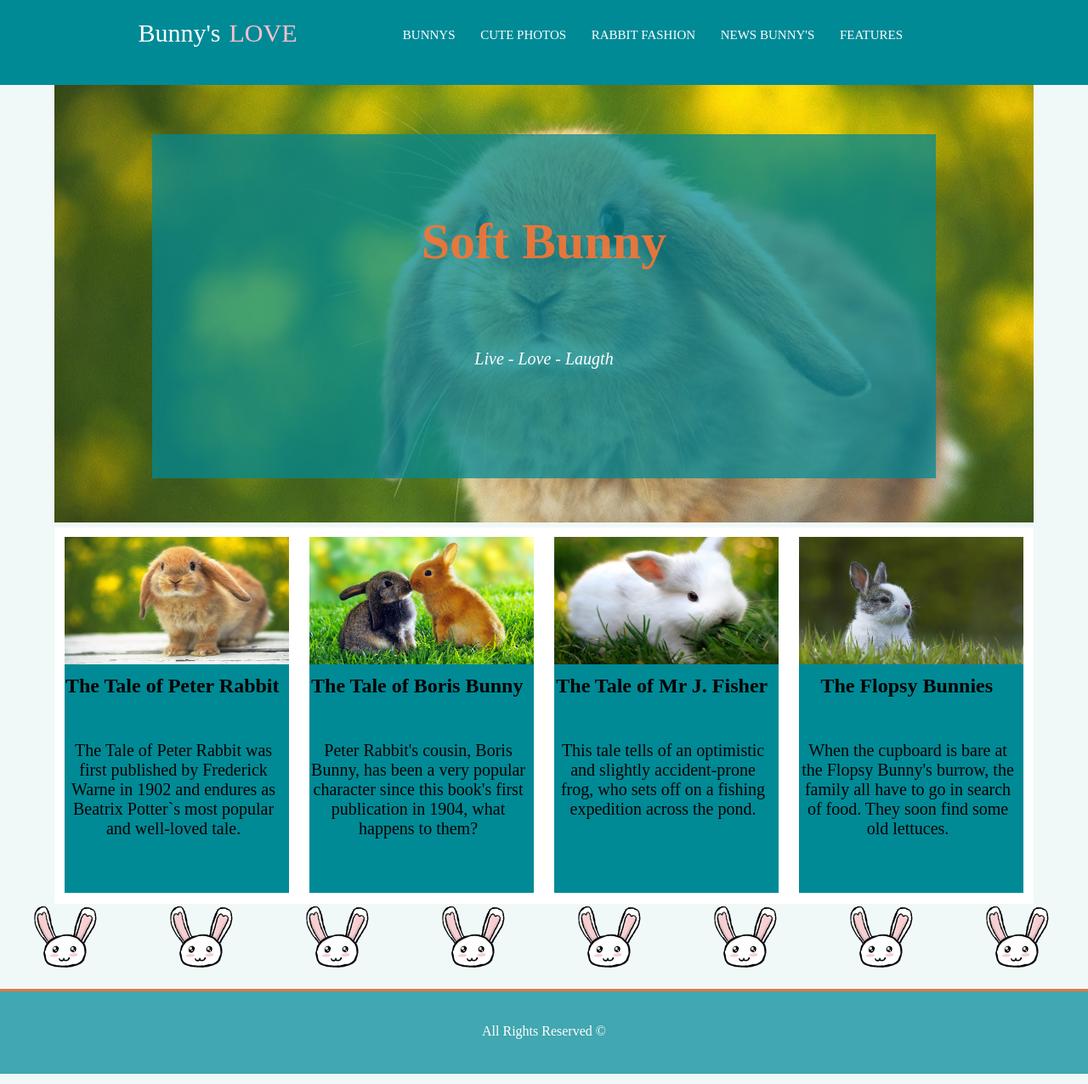
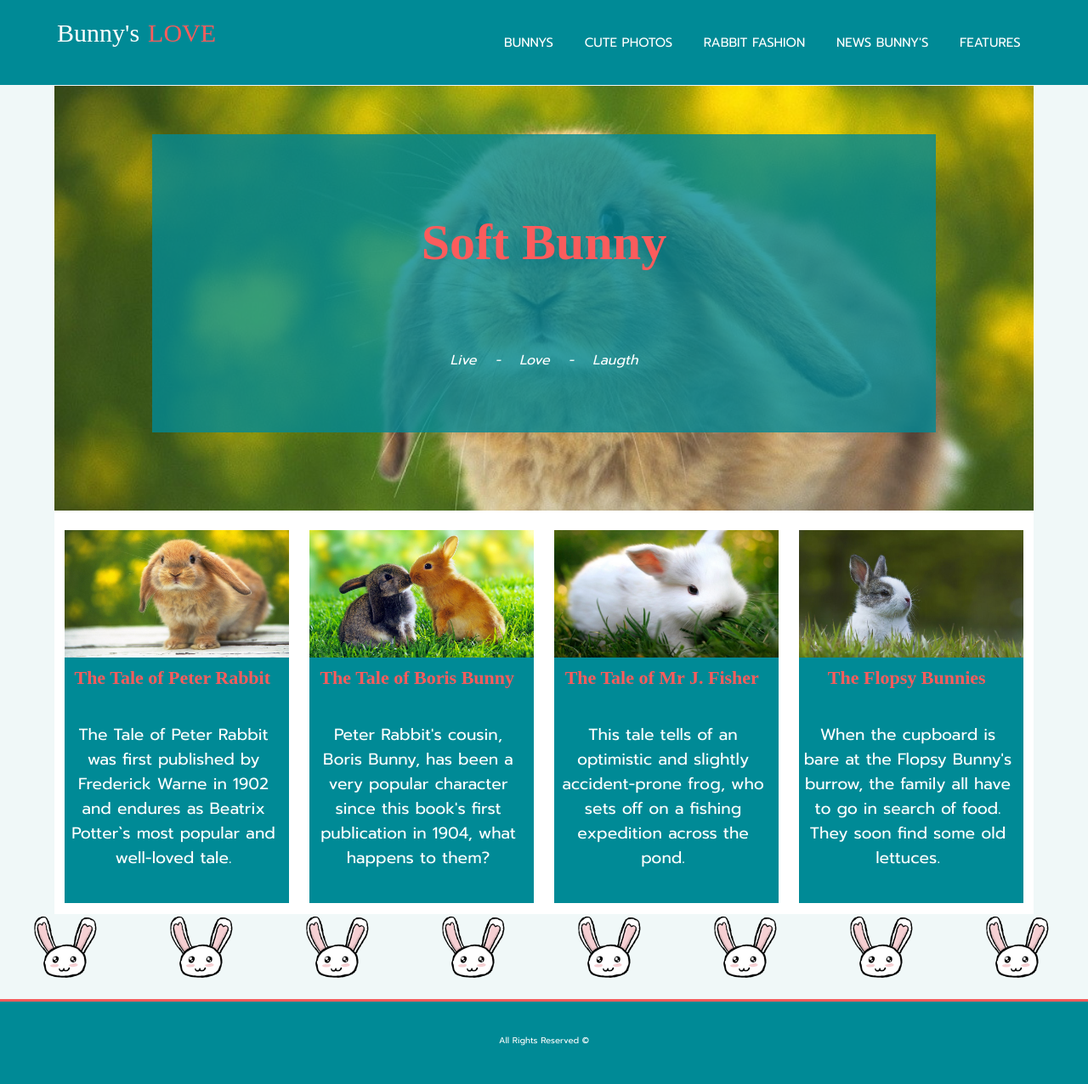
Before and after one commit to Monivillagra/bunny-love, a plain HTML site: page index.html in a window 1280 px wide. Shown: the whole page at 85% size. Drawn offline with Linux system fonts and the light colour scheme; a web font is replaced by a local one.

Commit message:
actualizando tipografia

```diff
--- a/css/main.css
+++ b/css/main.css
@@ -17,8 +17,8 @@ body {
 	height: 100px;
 }
 .titulo {
-    text-align: center;
     margin-top: 1%;
+    font-family: "Baloo Paaji";
 }
 .pbonny {
 	color: white;
@@ -27,13 +27,19 @@ body {
 	margin: 10px 3px;
 }
 .plove {
-	color: pink;
+	color: rgb(251, 92, 92);
 	display: inline-block;
 	font-size: 30px;
 	margin: 10px 3px;
 }
 .menu {
-    text-align: center;
+    /*text-align: right;*/
+    /*font-family: prompt;*/
+}
+.list1 {
+	margin-right: -20%;
+    text-align: right;
+    font-family: prompt;
 }
 .list1 li {
 	display: inline-block;
@@ -47,30 +53,32 @@ body {
 /*section*/
 .backimg {
 	background-image: url(../img/img-1.jpg);
-	height: 515px;
+	height: 500px;
 	background-repeat: no-repeat;
 	background-size: 100%;
 }
 .back2 {
-    background-color: rgba(0, 138, 150, 0.73);
+    background-color: rgba(0, 138, 150, 0.79);
     width: 80%;
     margin: 5% 10%;
 }
 .titulosb {
-    color: rgba(244, 117, 54, 0.92);
+    color: rgb(251, 92, 92);
     text-align: center;
+    font-family: "Baloo Paaji";
     font-size: 60px;
     padding: 10% 0% 10% 0%;
 }
 .list2 {
-    margin-bottom: 14%;
+    margin-bottom: 8%;
     text-align: center;
     color: white;
-    font-size: 20px;
+    font-family: prompt;
+    word-spacing: 16px;
 }
 /*section2*/
 .box {
-    padding: 1% 1% 0% 1%;
+    padding: 2% 1% 0% 1%;
     background-color: white;
 }
 .imgb {
@@ -80,18 +88,22 @@ body {
 }
 .box1 {
     background-color: #008a96;
-    height: 270px;
-    padding: 0% 3% 0% 0%;
+    padding: 0% 3% 5% 0%;
     margin: 5% 0% 5% 0%;
     text-align: center;
 }
 .box1 h2 {
     padding: 5% 1% 0% 0%;
     margin-bottom: 5%;
+    color: rgb(251, 92, 92);
+    font-family: "Baloo Paaji";
+    font-size: 22px;
 }
 .box1 p {
-    padding: 15% 0 5% 0;
-    font-size: 20px;
+    padding: 10% 2%;
+    font-size: 19px;
+    color: white;
+    font-family: prompt;
 }
 /*section foot*/
 .imgbunny {
@@ -102,12 +114,14 @@ body {
 }
 /*foot*/
 footer {
-	background-color: rgba(0, 138, 150, 0.73);
+	background-color: #008a96;
 	height: 100px;
-	border-top: 3px rgba(244, 117, 54, 0.92) solid;
+	border-top: 3px rgb(251, 92, 92) solid;
 }
 .pfoot {
 	text-align: center;
+	font-family: prompt;
 	color: white;
+	font-size: 10px;
 	padding-top: 3%;
 }
--- a/index.html
+++ b/index.html
@@ -21,11 +21,12 @@
 						<p class="plove">LOVE</p>
 					</div>
 					<div class="col-8 menu">
-						<!-- <div class="icomeres">
+						<div class="icomeres">
 							<a href="#">
-								<img src="img/barra.png" alt="">
+								<!-- <i class="fa fa-bars" aria-hidden="true"></i> -->
+								<!-- <img src="img/barra.png" alt=""> -->
 							</a>
-						</div> -->
+						</div>
 						<nav class="col-10">
 							<ul class="list1">
 								<li><a href="#">BUNNYS</a></li>
```
Also changed, not shown: img/barra.png (deleted).
